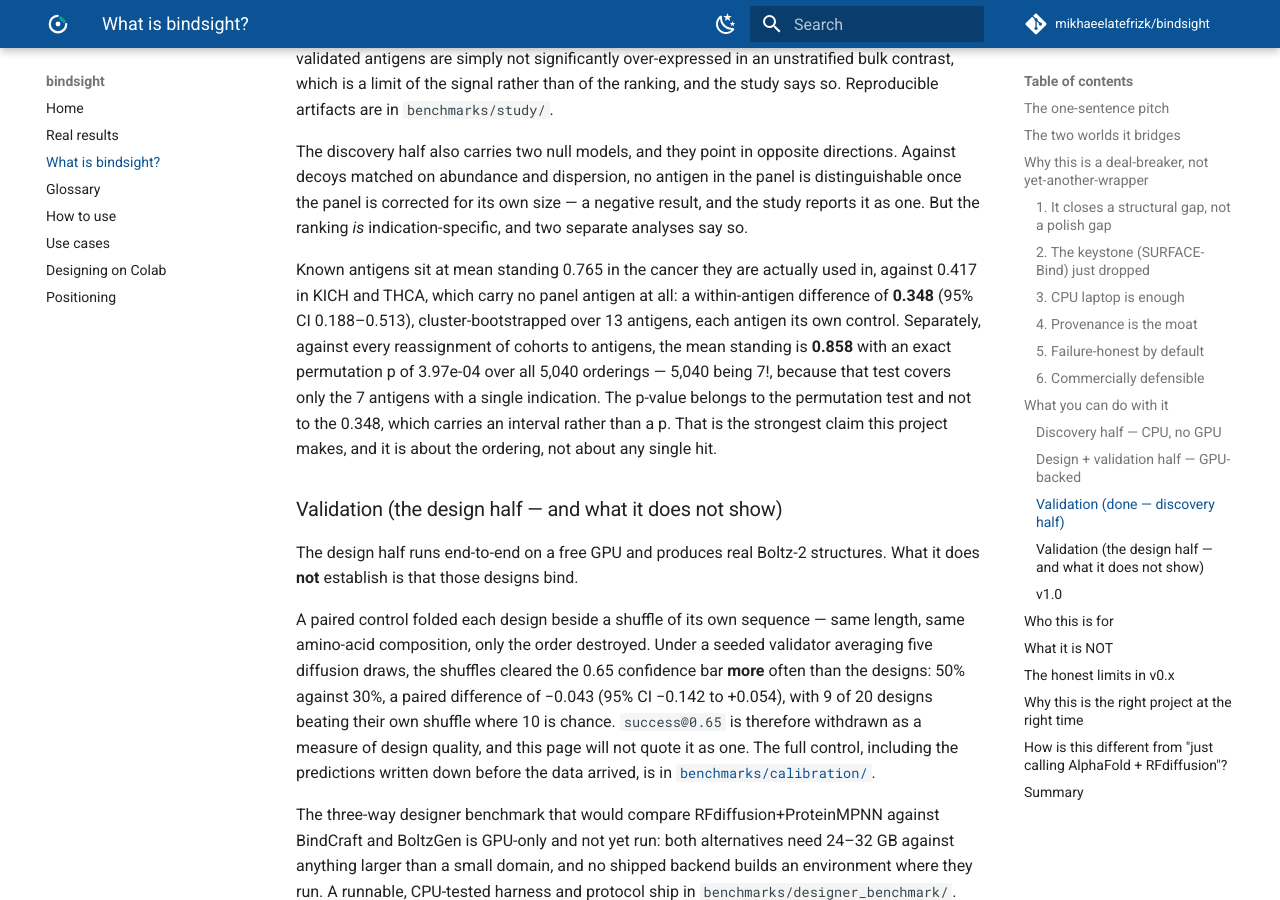
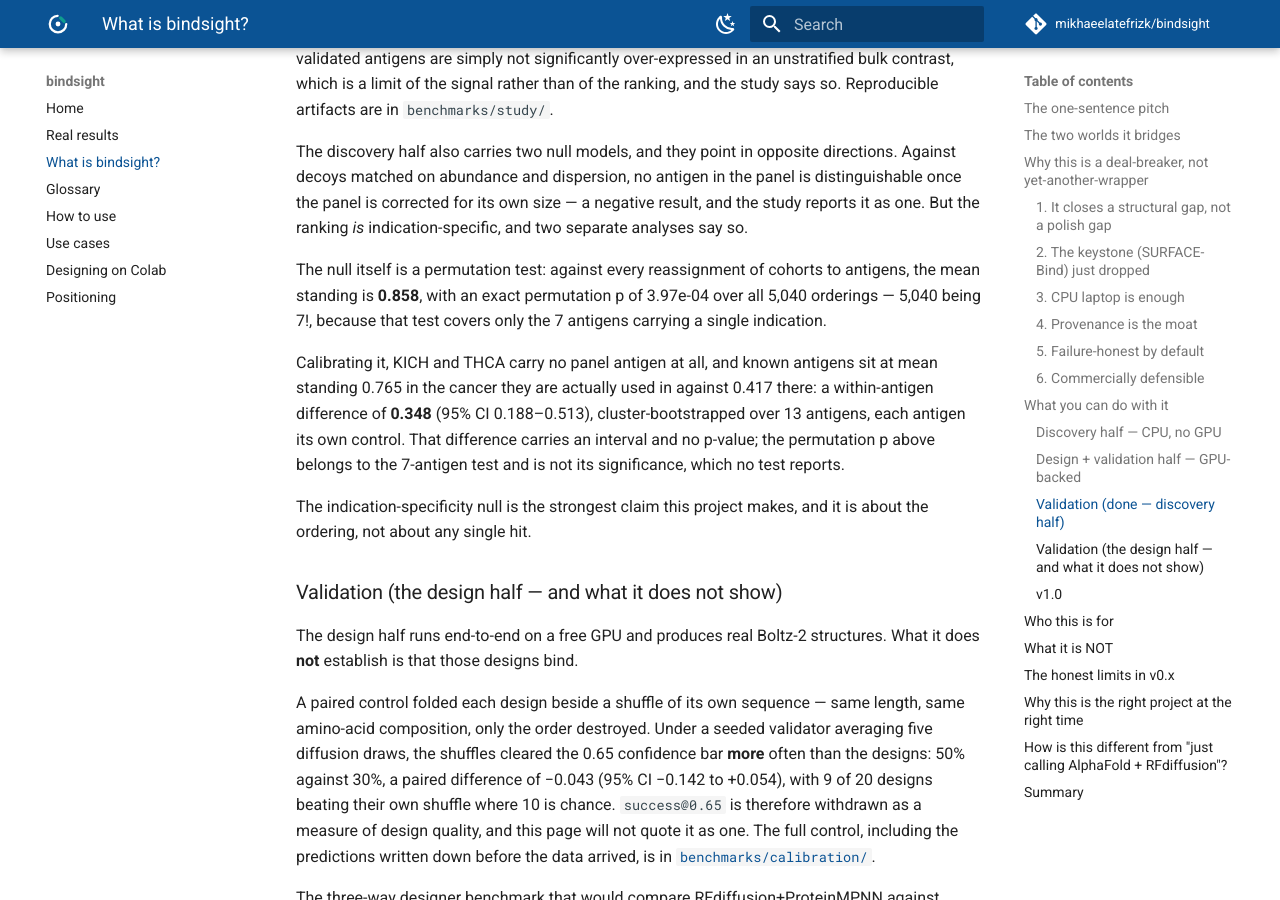
Before and after one commit to mikhaeelatefrizk/bindsight, an MkDocs documentation site: the page built from docs/what-is-bindsight.md, in a window 1280 px wide and 900 px high, scrolled down 4044 px. Built offline with MkDocs 1.6.1 and Material for MkDocs 9.7.7, drawn with Linux system fonts in a browser that asks for light colours; comment, search, counter and statistics services are not loaded.

Commit message:
docs: two nulls and a calibration, in the order the study reports them
Separating the 13-antigen calibration from the 7-antigen permutation test
was right -- they are different measurements and a p-value was being
borrowed across them -- but it left "Two null models" followed by three
bullets, and "That second result is the strongest claim this project
supports" pointing at whichever bullet happened to land second.

`benchmarks/study/RESULTS.md`, generated from the artifact, has the shape:
two nulls -- the decoy null and the indication-specificity null -- with the
KICH/THCA comparison as a *Calibration* beneath the second, not as a third
null. README and `docs/what-is-bindsight.md` now say the same, lead with
the null rather than its calibration, and name the result they call the
strongest instead of counting to it.

Co-Authored-By: Claude Opus 5 <noreply@anthropic.com>

```diff
--- a/docs/what-is-bindsight.md
+++ b/docs/what-is-bindsight.md
@@ -185,16 +185,20 @@ the panel is distinguishable once the panel is corrected for its own size — a
 negative result, and the study reports it as one. But the ranking *is*
 indication-specific, and two separate analyses say so.
 
-Known antigens sit at mean standing 0.765 in the cancer they are actually used
-in, against 0.417 in KICH and THCA, which carry no panel antigen at all: a
-within-antigen difference of **0.348** (95% CI 0.188–0.513), cluster-bootstrapped
-over 13 antigens, each antigen its own control. Separately, against every
-reassignment of cohorts to antigens, the mean standing is **0.858** with an exact
-permutation p of 3.97e-04 over all 5,040 orderings — 5,040 being 7!, because that
-test covers only the 7 antigens with a single indication. The p-value belongs to
-the permutation test and not to the 0.348, which carries an interval rather than
-a p. That is the strongest claim this project makes, and it is about the
-ordering, not about any single hit.
+The null itself is a permutation test: against every reassignment of cohorts to
+antigens, the mean standing is **0.858**, with an exact permutation p of
+3.97e-04 over all 5,040 orderings — 5,040 being 7!, because that test covers only
+the 7 antigens carrying a single indication.
+
+Calibrating it, KICH and THCA carry no panel antigen at all, and known antigens
+sit at mean standing 0.765 in the cancer they are actually used in against 0.417
+there: a within-antigen difference of **0.348** (95% CI 0.188–0.513),
+cluster-bootstrapped over 13 antigens, each antigen its own control. That
+difference carries an interval and no p-value; the permutation p above belongs to
+the 7-antigen test and is not its significance, which no test reports.
+
+The indication-specificity null is the strongest claim this project makes, and it
+is about the ordering, not about any single hit.
 
 ### Validation (the design half — and what it does not show)
 
```
Also changed, not shown: README.md (+18 -16 lines).
